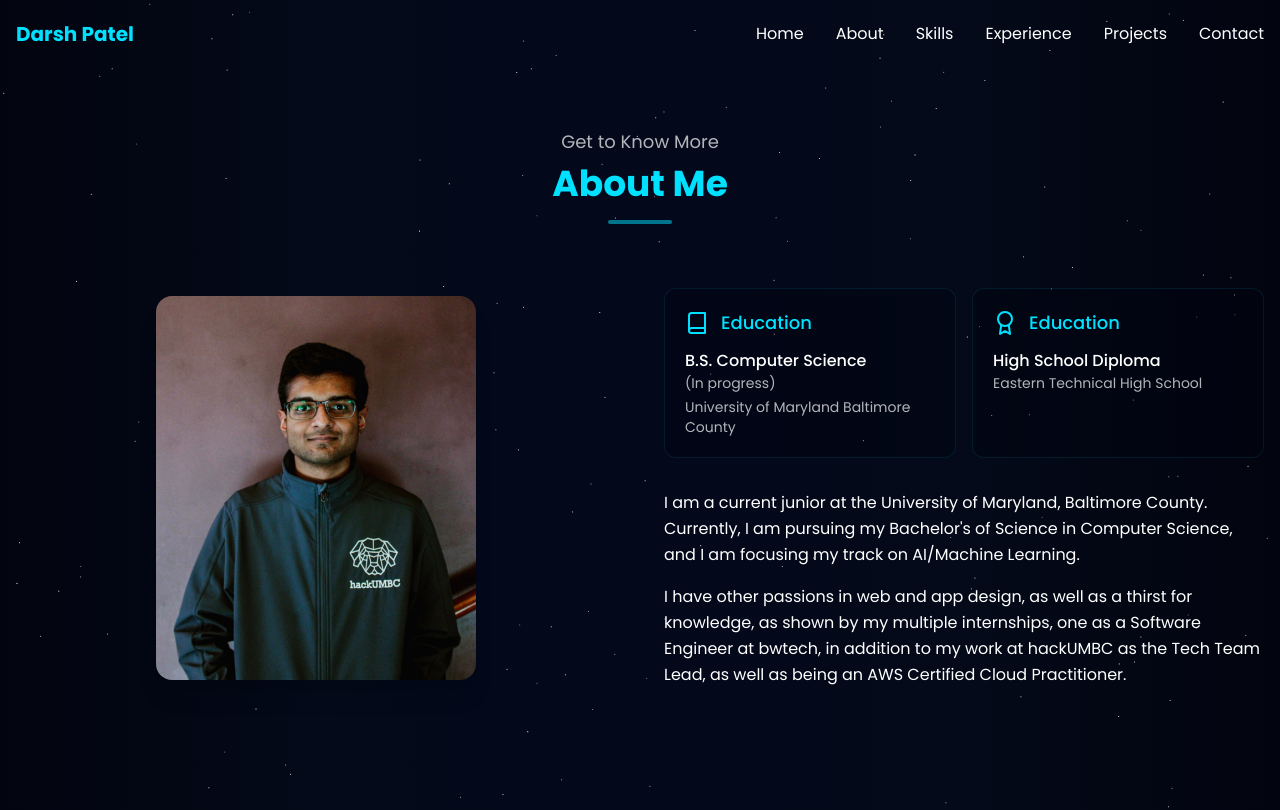
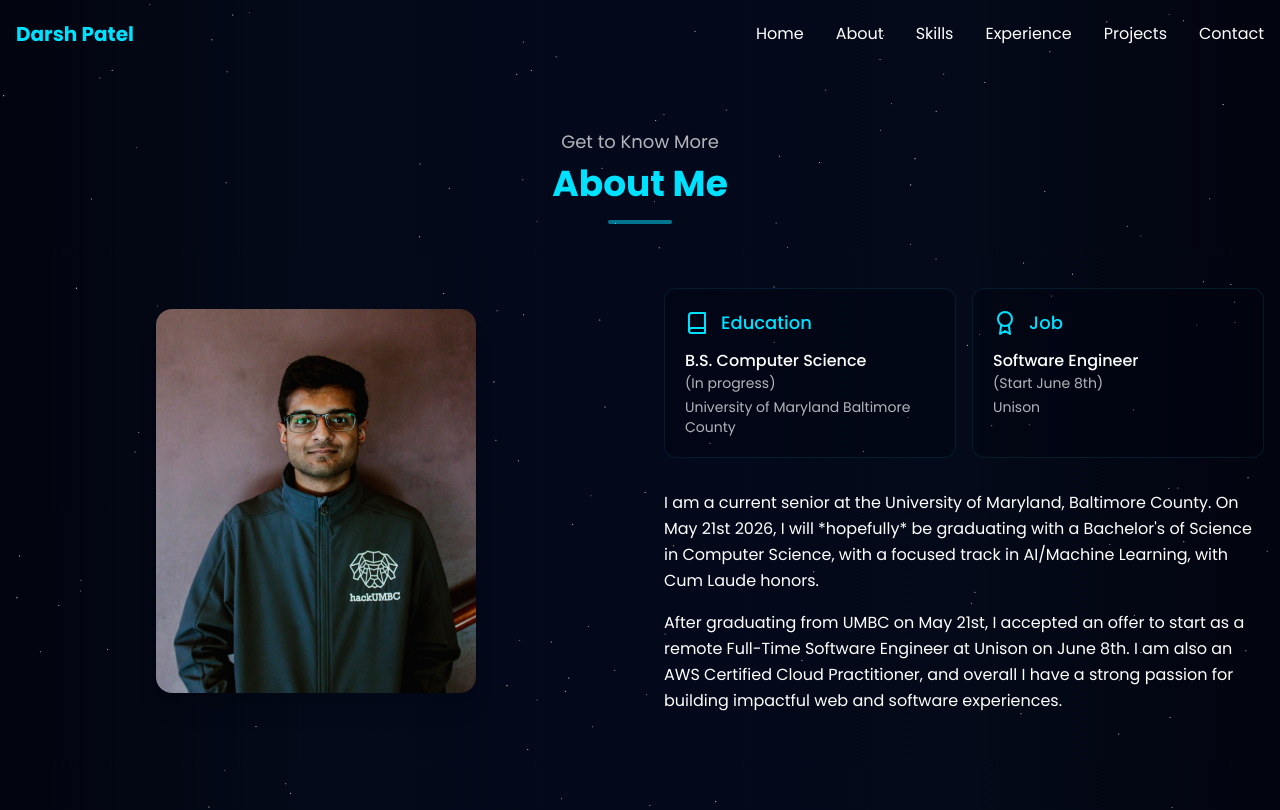
Before and after one commit to darshp623/new-website, a Next.js app: page /about in a window 1280 px wide. Shown: the top 810 px of the page. Built offline with nearby package versions, Linux system fonts and the light colour scheme.

Commit message:
about page updates

```diff
--- a/app/components/About.tsx
+++ b/app/components/About.tsx
@@ -76,10 +76,11 @@ const About = () => {
               >
                 <div className="flex items-center mb-3">
                   <FiAward className="text-primary text-2xl mr-3" />
-                  <h3 className="text-lg font-medium">Education</h3>
+                  <h3 className="text-lg font-medium">Job</h3>
                 </div>
-                <p className="font-medium">High School Diploma</p>
-                <p className="text-text-secondary text-sm mb-1">Eastern Technical High School</p>
+                <p className="font-medium">Software Engineer</p>
+                <p className="text-text-secondary text-sm mb-1">(Start June 8th)</p>
+                <p className="text-text-secondary text-sm">Unison</p>
               </motion.div>
             </div>
 
@@ -91,15 +92,14 @@ const About = () => {
               viewport={{ once: true }}
             >
               <p className="text-text-primary mb-4 leading-relaxed">
-                I am a current junior at the University of Maryland, Baltimore County.
-                Currently, I am pursuing my Bachelor's of Science in Computer Science,
-                and I am focusing my track on AI/Machine Learning.
+                I am a current senior at the University of Maryland, Baltimore County.
+                On May 21st 2026, I will *hopefully* be graduating with a Bachelor's of Science in Computer Science,
+                with a focused track in AI/Machine Learning, with Cum Laude honors.
               </p>
               <p className="text-text-primary leading-relaxed">
-                I have other passions in web and app design, as well as a thirst for knowledge,
-                as shown by my multiple internships, one as a Software Engineer at bwtech,
-                in addition to my work at hackUMBC as the Tech Team Lead, as well as being an
-                AWS Certified Cloud Practitioner.
+                After graduating from UMBC on May 21st, I accepted an offer to start as a remote Full-Time
+                Software Engineer at Unison on June 8th. I am also an AWS Certified Cloud Practitioner,
+                and overall I have a strong passion for building impactful web and software experiences.
               </p>
             </motion.div>
           </motion.div>
```
